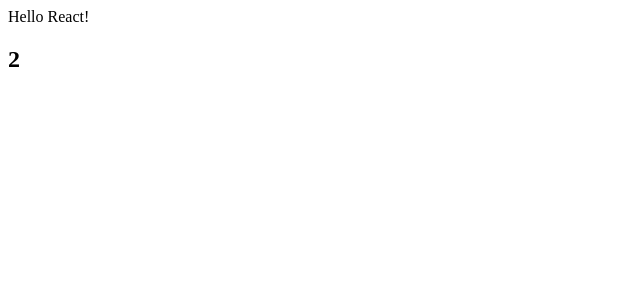
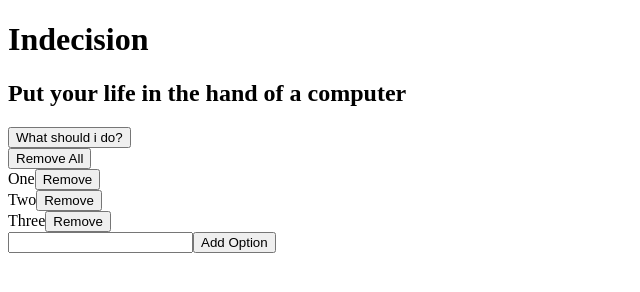
Before and after one commit to nouwatinjacob/indecision-app, a React app: page / in a window 1280 px wide. Shown: the whole page, without its empty margins (0-640 px from the left). Built offline with nearby package versions, Linux system fonts and the light colour scheme.

Commit message:
splitting to component

```diff
--- a/package.json
+++ b/package.json
@@ -4,7 +4,7 @@
   "description": "",
   "main": "index.js",
   "scripts": {
-    "start": "webpack-dev-server --mode development --open",
+    "start": "webpack-dev-server --mode development --open --watch",
     "build": "webpack --mode production"
   },
   "author": "Nouwatin Jacob",
--- a/src/index.html
+++ b/src/index.html
@@ -7,6 +7,6 @@
   <title>Indecision App</title>
 </head>
 <body>
-  <section id="index"></section>
+  <div id="index"></div>
 </body>
 </html>
--- a/src/index.js
+++ b/src/index.js
@@ -1,15 +1,92 @@
-import React from "react";
-import ReactDOM from "react-dom";
+import React from 'react';
+import ReactDOM from 'react-dom';
 
-class Index extends React.Component {
+class Indecision extends React.Component {
+  render() {
+    const title = 'Indecision';
+    const subtitle = 'Put your life in the hand of a computer';
+    const options = ['One', 'Two', 'Three'];
+    return(
+      <div>
+        <Header title={title} subtitle={subtitle}/>
+        <Action />
+        <Options options={options}/>
+        <AddOption />
+      </div>
+    );
+  }
+};
+
+class Header extends React.Component {
+  render() {
+    return(
+      <div>
+        <h1>{this.props.title}</h1>
+        <h2>{this.props.subtitle}</h2>
+      </div>
+    );
+  }
+};
+
+class Action extends React.Component {
+  handlePick() {
+    alert('handlePick');
+  };
   render() {
     return (
       <div>
-       Hello React!
-        <h1>{1+1}</h1>
+      <button onClick={this.handlePick}>What should i do?</button>
       </div>
     );
   }
-}
+};
 
-ReactDOM.render(<Index />, document.getElementById("index"));
+class Options extends React.Component {
+  handleRemoveAll() {
+    alert('Remove All');
+  };
+  render() {
+    return(
+      <div>
+        <button onClick={this.handleRemoveAll}>Remove All</button>
+        {
+          this.props.options.map((option) => <Option key={option} optionText={option} />)
+        }
+      </div>
+    );
+  }
+};
+
+class Option extends React.Component {
+  render() {
+    return(
+      <div>
+        {this.props.optionText}
+        <button>Remove</button>
+      </div>
+    );
+  }
+};
+
+class AddOption extends React.Component {
+  handleAddOption(e) {
+    e.preventDefault();
+    const option = e.target.elements.option.value.trim();
+    if(option){
+      alert(option);
+      e.target.elements.option.value = '';
+    }
+  };
+  render() {
+    return(
+      <div>
+        <form onSubmit={this.handleAddOption}>
+          <input type="text" name="option" />
+          <button>Add Option</button>
+        </form>
+      </div>
+    );
+  }
+};
+
+ReactDOM.render(<Indecision />, document.getElementById("index"));
```
Also changed, not shown: src/utils.js (+55 -2 lines).
